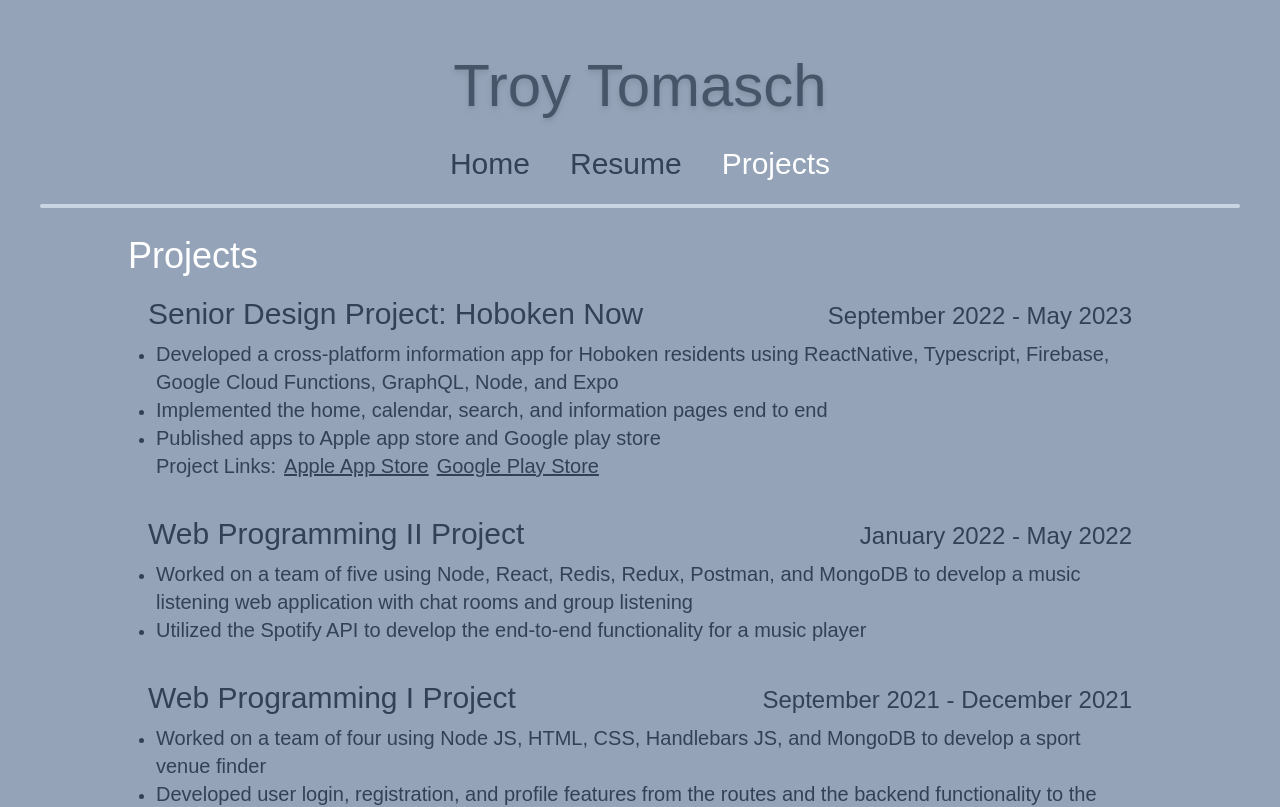
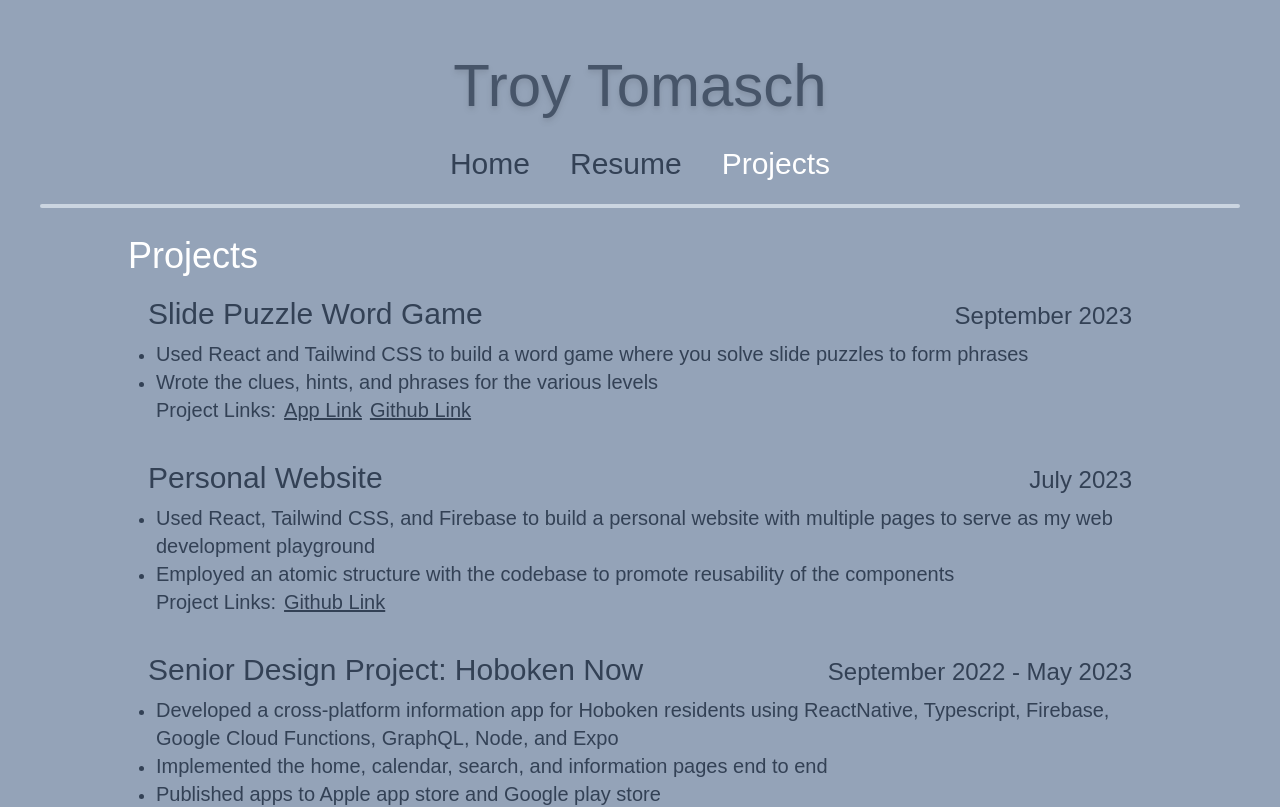
Before and after one commit to troytomasch/PersonalWebsite, a React (Create React App) app: page /projects in a window 1280 px wide. Shown: the top 807 px of the page. Built offline with nearby package versions, Linux system fonts and the light colour scheme.

Commit message:
Small changes

```diff
--- a/src/data/index.js
+++ b/src/data/index.js
@@ -67,11 +67,36 @@ const experiences = [
 
 const projects = [
   {
+    title: "Slide Puzzle Word Game",
+    startDate: "09/01/2023",
+    endDate: "09/01/2023",
+    description: [
+      "Used React and Tailwind CSS to build a word game where you solve slide puzzles to form phrases",
+      "Wrote the clues, hints, and phrases for the various levels",
+    ],
+    links: {
+      "App Link": "https://slidewordgame.web.app/",
+      "Github Link": "https://github.com/troytomasch/SlideWordGame",
+    },
+  },
+  {
+    title: "Personal Website",
+    startDate: "07/01/2023",
+    endDate: "07/01/2023",
+    description: [
+      "Used React, Tailwind CSS, and Firebase to build a personal website with multiple pages to serve as my web development playground",
+      "Employed an atomic structure with the codebase to promote reusability of the components",
+    ],
+    links: {
+      "Github Link": "https://github.com/troytomasch/PersonalWebsite",
+    },
+  },
+  {
     title: "Senior Design Project: Hoboken Now",
     startDate: "09/01/2022",
     endDate: "05/01/2023",
     description: [
-      "Developed a cross-platform information app for Hoboken residents using ReactNative, Typescript, Firebase, Google Cloud Functions, GraphQL, Node, and Expo ",
+      "Developed a cross-platform information app for Hoboken residents using ReactNative, Typescript, Firebase, Google Cloud Functions, GraphQL, Node, and Expo",
       "Implemented the home, calendar, search, and information pages end to end",
       "Published apps to Apple app store and Google play store",
     ],
--- a/src/molecules/ProjectCard.jsx
+++ b/src/molecules/ProjectCard.jsx
@@ -10,7 +10,8 @@ const ProjectCard = (props) => {
   const startDate = new Date(project.startDate);
   const endDate = new Date(project.endDate);
   let dates;
-  if (startDate === endDate) {
+
+  if (startDate.toISOString() === endDate.toISOString()) {
     dates = `${startDate.toLocaleString("default", {
       month: "long",
     })} ${startDate.getFullYear()}`;
--- a/src/organisms/HomeLayout.jsx
+++ b/src/organisms/HomeLayout.jsx
@@ -47,7 +47,7 @@ const HomeLayout = () => {
         <BorderedPicture imagePath={mountain} size={"w-80 h-60"} />
         <TitleText
           text={
-            "I'm a 21 year old developer who enjoys developing user-centered web and mobile apps."
+            "I'm a 22 year old developer who enjoys developing user-centered web and mobile apps."
           }
         />
       </div>
```
